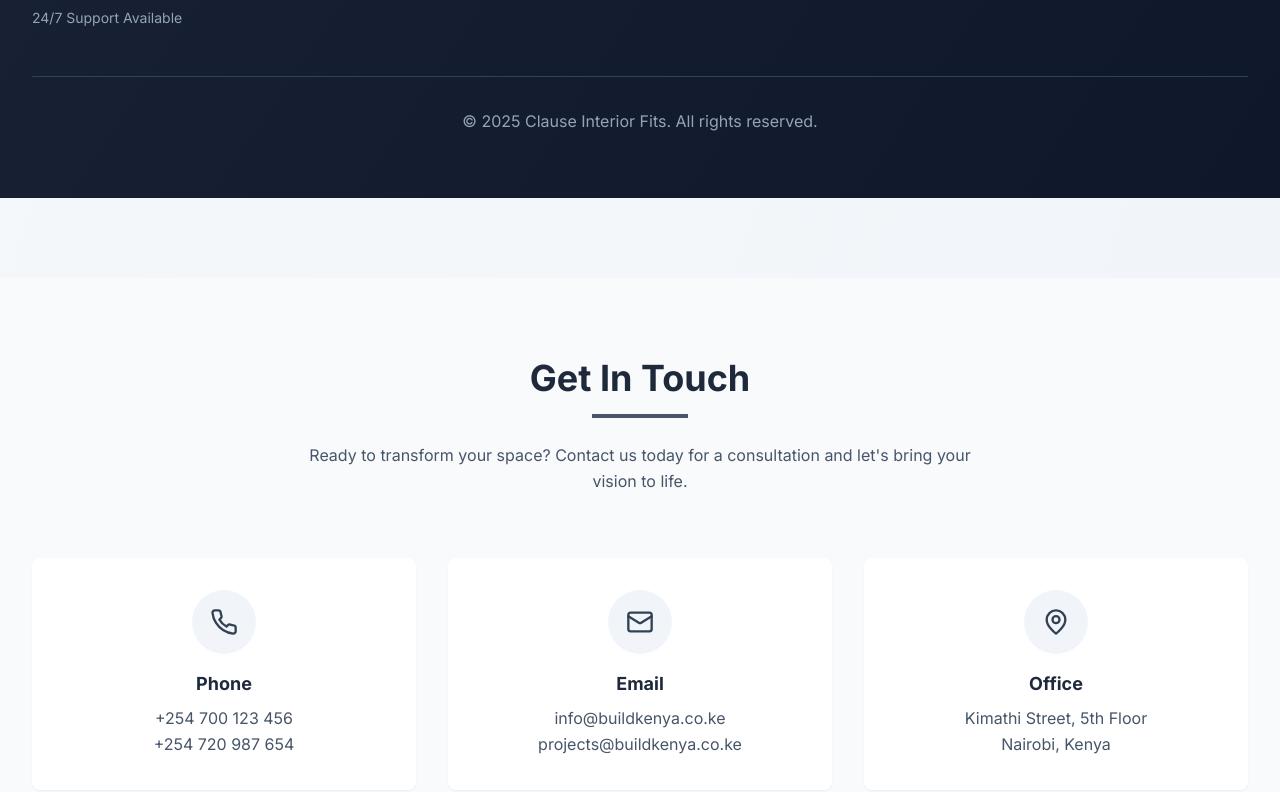
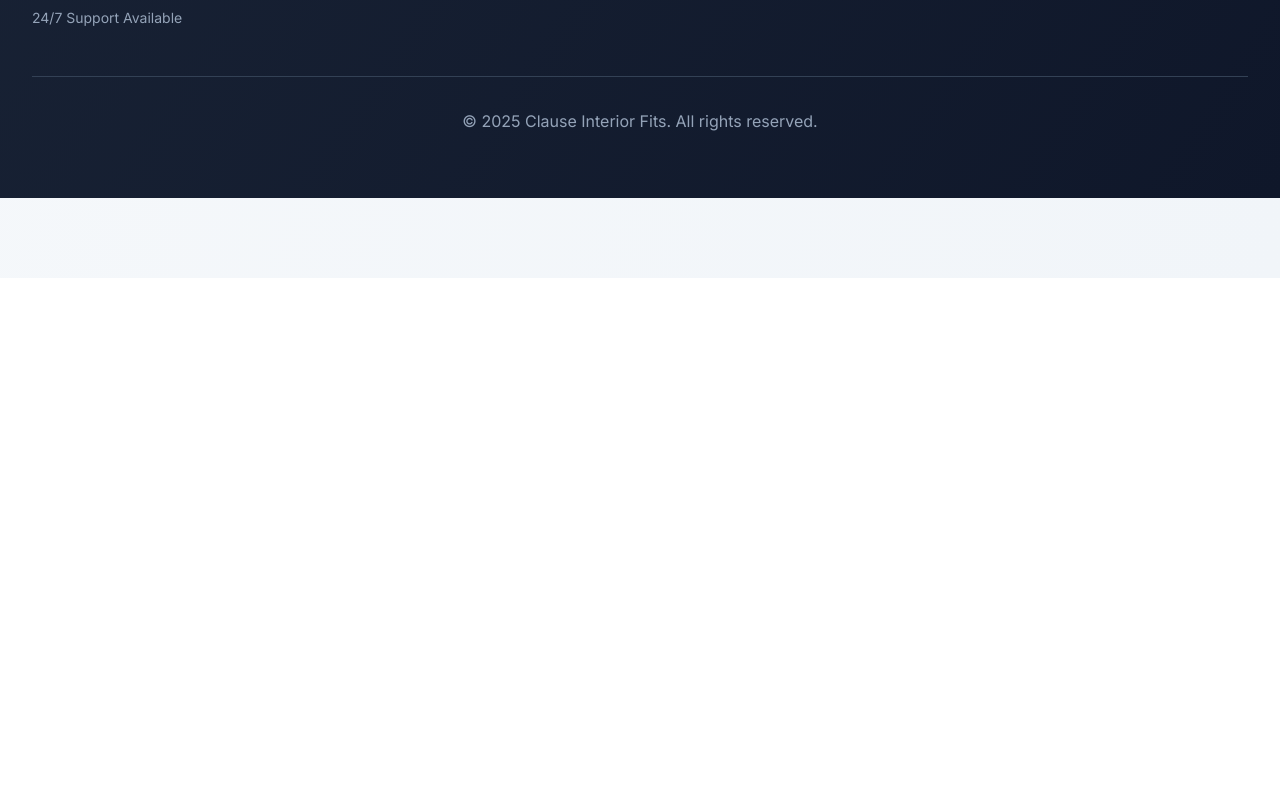
Before and after one commit to kevwasonga/K_Builders, a React (Vite) app: page / in a window 1280 px wide. Shown: the part 7660-8452 px from the top of the page. After the commit the page ends 7938 px from the top, so only its background shows below. Built offline with nearby package versions, Linux system fonts and the light colour scheme.

Commit message:
Removed Contact section entirely

```diff
--- a/src/App.tsx
+++ b/src/App.tsx
@@ -4,7 +4,7 @@ import Hero from './components/Hero';
 import About from './components/About';
 import Projects from './components/Projects';
 import Services from './components/Services';
-import Contact from './components/Contact';
+
 
 
 function App() {
@@ -157,7 +157,7 @@ function App() {
         <About />
         <Projects />
         <Services />
-        <Contact />
+
       </main>
 
 
```
